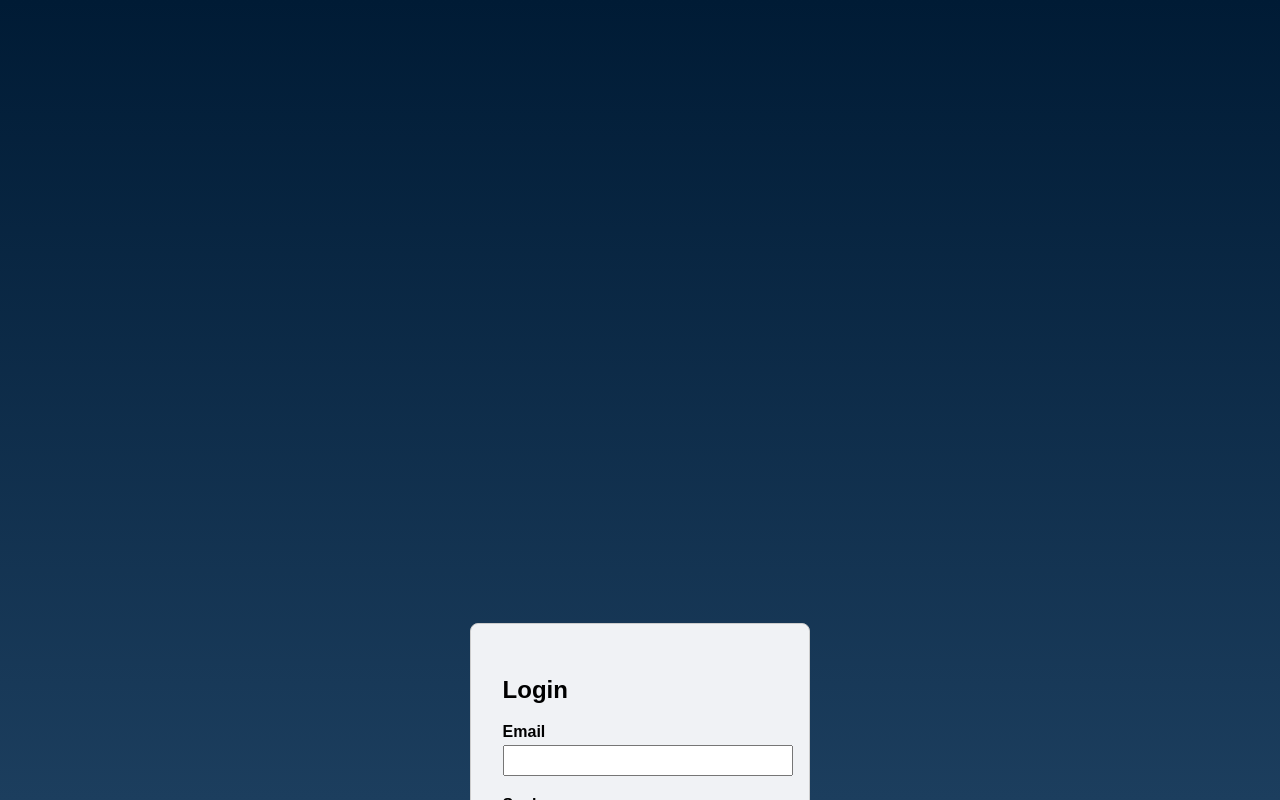
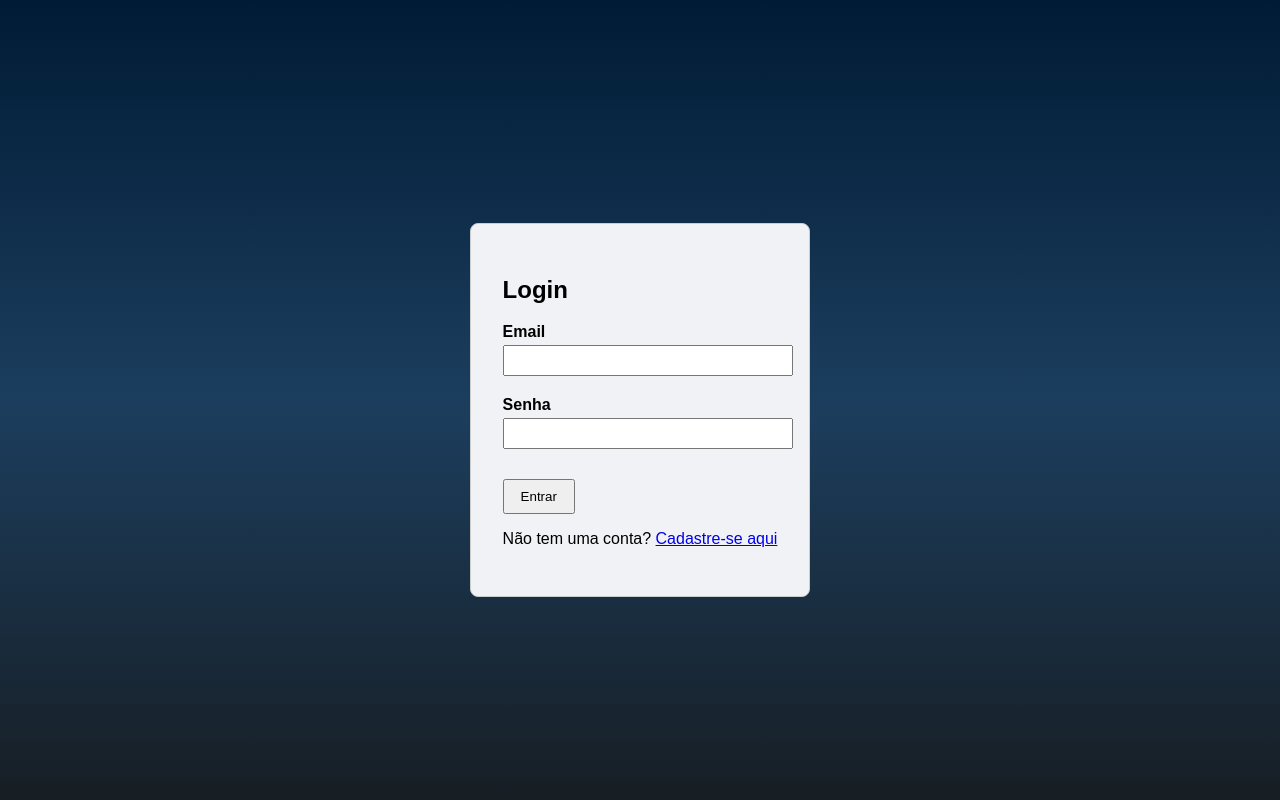
Before and after one commit to Pedro-Guilherme2004/Frontend, a React (Vite) app: page / in a window 1280 px wide. Shown: the top 800 px of the page. Built offline with nearby package versions, Linux system fonts and the light colour scheme.

Commit message:
Fix: rodapé do login agora permanece no final da página

```diff
--- a/src/styles/cardedit.css
+++ b/src/styles/cardedit.css
@@ -1,10 +1,23 @@
 html, body {
   height: 100%;
-  min-height: 200vh;   /* Altura total da página, permite rolagem caso necessário */
   margin: 0;
   padding: 0;
   box-sizing: border-box;
   overflow-x: hidden;
+  display: flex;
+  flex-direction: column;   /* empilha conteúdo + footer */
+  background: linear-gradient(to bottom, #001b35 0%, #1c3e5e 50%, #171e24 100%);
+  font-family: sans-serif;
+  color: #fff;
+}
+
+/* Área principal ocupa todo o espaço restante */
+.main-login {
+  flex: 1; /* cresce e empurra o footer para o fim */
+  display: flex;
+  align-items: center;
+  justify-content: center;
+  padding: 2rem;
 }
 
 body {
@@ -31,7 +44,7 @@ body {
   /* background já está no body, não precisa repetir aqui */
 }
 
-/* Cartão fixo */
+/* Cartão de login */
 .border-type1 {
   background-image:
     linear-gradient(rgba(0, 90, 86, 0.68), rgba(0, 36, 34, 0.93)),
@@ -44,12 +57,7 @@ body {
   display: flex;
   flex-direction: column;
   gap: 0.5rem;
-  box-sizing: border-box;
-  position: relative;
   box-shadow: 0 8px 24px 0 #001b3540;
-  /* Para rolar só dentro do cartão se quiser (opcional): */
-  /* max-height: 92vh;
-  overflow-y: auto; */
 }
 
 /* Bloco topo: Avatar + Nome */
```
